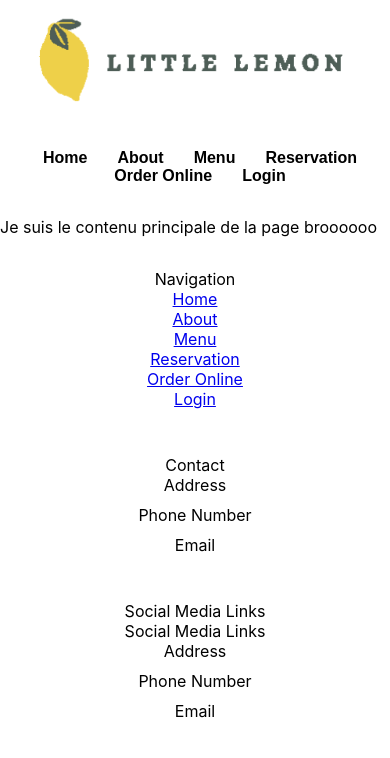
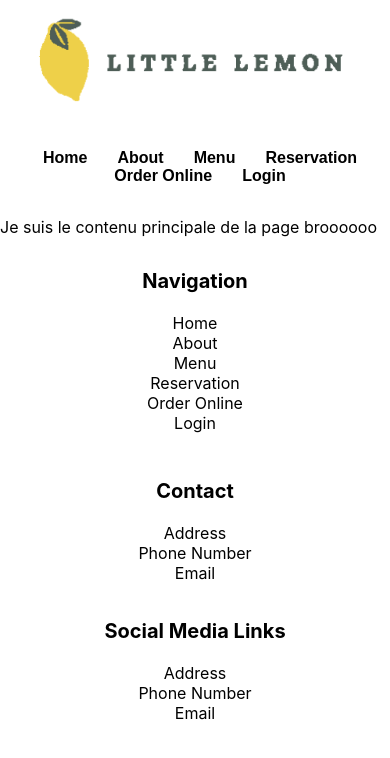
Before and after one commit to Gadnadj/Little-Lemon-Restaurant, a React (Create React App) app: page / in a window 390 px wide. Shown: the top 758 px of the page. Built offline with nearby package versions, Linux system fonts and the light colour scheme.

Commit message:
add footer

```diff
--- a/src/App.css
+++ b/src/App.css
@@ -58,9 +58,9 @@ footer {
   height: 417px;
 }
 
-#f-navi,
-#f-navii,
-#f-naviii {
+.f-navi,
+.f-navii,
+.f-naviii {
   flex: 1;
   text-align: center;
   display: flex;
@@ -68,19 +68,38 @@ footer {
   align-items: center; /* Centrer les éléments horizontalement */
 }
 
-
-#f-nav {
+.f-nav {
   display: flex;
   flex-direction: column; /* Afficher les éléments sur une colonne */
   align-items: center; /* Centrer les éléments horizontalement */
 }
-#f-navi {
+.f-navi {
   list-style-type: none;
   padding: 0;
 }
 
-#f-navi li {
+.f-navi li {
   margin-bottom: 10px;
+}
+
+.f-navi span {
+  font-weight: bold;
+  font-size: 20px;
+  margin-bottom: 20px;
+}
+
+.f-navi a,
+li {
+  text-decoration: none;
+  color: black;
+}
+
+.contact li {
+  margin: 0px;
+}
+
+.social li {
+  margin: 0px;
 }
 
 @media screen and (max-width: 768px) {
@@ -89,9 +108,9 @@ footer {
     align-items: stretch;
   }
 
-  #f-navi,
-  #f-navii,
-  #f-naviii {
+  .f-navi,
+  .f-navii,
+  .f-naviii {
     margin-bottom: 20px;
   }
 }
--- a/src/Footer.js
+++ b/src/Footer.js
@@ -1,9 +1,9 @@
 function Footer() {
   return (
     <footer>
-      <ul id='f-navi'>
+      <ul className='f-navi'>
         <span>Navigation</span>
-        <li id='f-nav'>
+        <li className='f-nav'>
           <a href='/'>Home</a>
           <a href='/about'>About</a>
           <a href='/menu'>Menu</a>
@@ -12,14 +12,14 @@ function Footer() {
           <a href='/login'>Login</a>
         </li>
       </ul>
-      <ul id='f-navi'>
+      <ul className='f-navi contact'>
         <span>Contact</span>
         <li>Address</li>
         <li>Phone Number</li>
         <li>Email</li>
       </ul>
-      <ul id='f-navi'>
-        <span>Social Media Links</span>Social Media Links
+      <ul className='f-navi social'>
+        <span>Social Media Links</span>
         <li>Address</li>
         <li>Phone Number</li>
         <li>Email</li>
```
